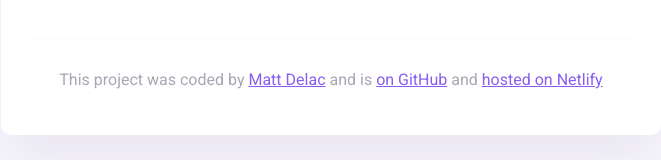
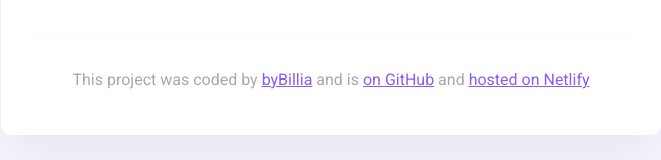
Before and after one commit to ByBillia19/weather-app, a plain HTML site: page index.html in a window 1280 px wide. Shown: the part 325-485 px from the top of the page, without its empty margins (309-970 px from the left). Drawn offline with nearby package versions, Linux system fonts and the light colour scheme; files that its build step writes are made by us from their sources; files whose address does not match are found by name.

Commit message:
update index.html

```diff
--- a/index.html
+++ b/index.html
@@ -40,7 +40,7 @@
         <footer>
             <p>
                 This project was coded by
-                <a href="#" target="_blank">Matt Delac</a> and is
+                <a href="#" target="_blank">byBillia</a> and is
                 <a href="#" target="_blank"> on GitHub</a> and
                 <a href="#" target="_blank">hosted on Netlify</a>
             </p>
```
